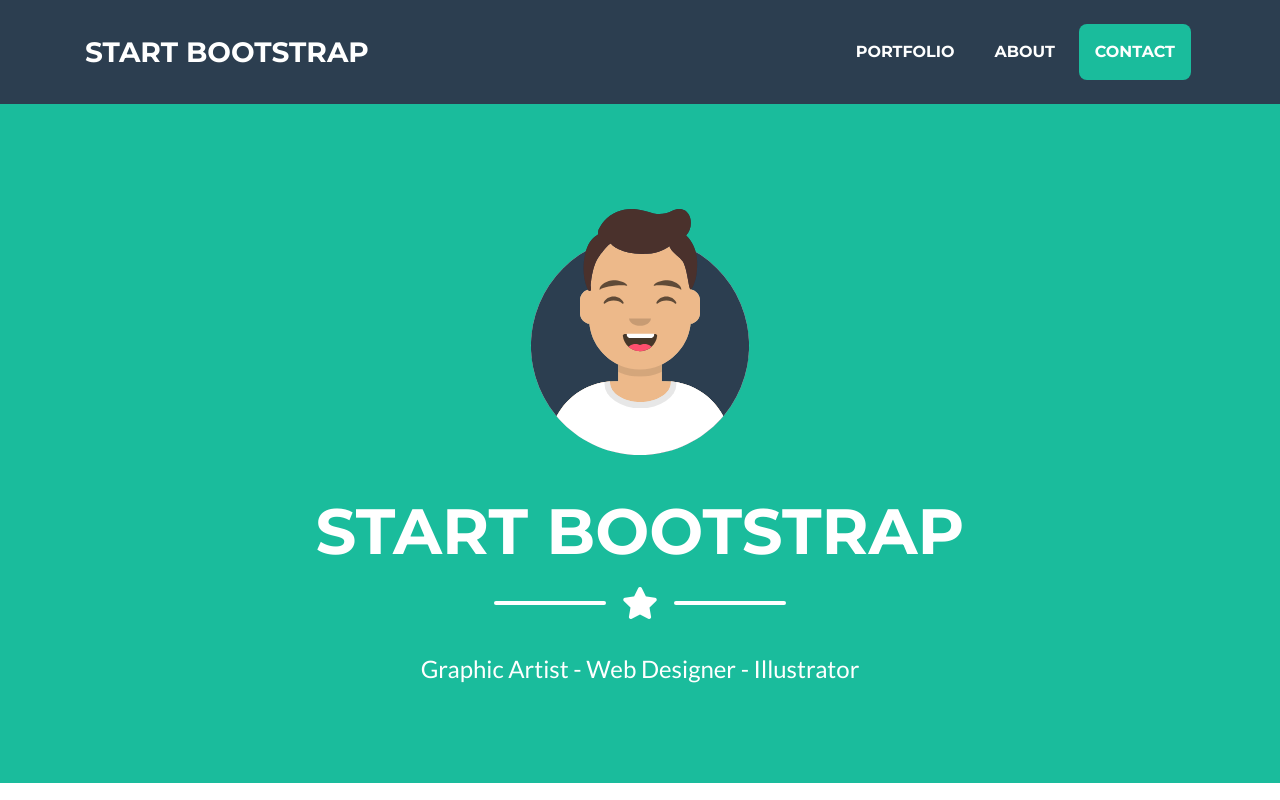
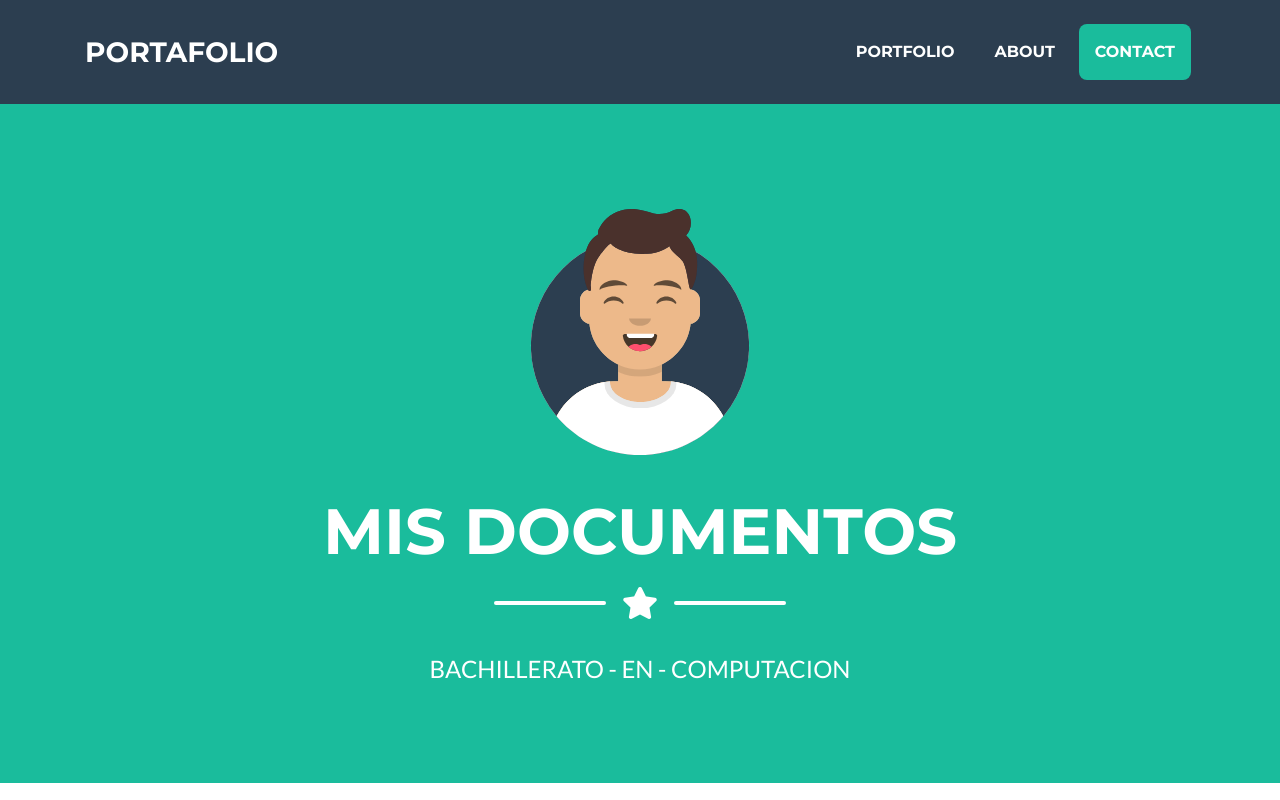
Before and after one commit to k10checho/todoporta, a website with bundled scripts: page index.html in a window 1280 px wide. Shown: the top 800 px of the page. Built offline with nearby package versions, Linux system fonts and the light colour scheme.

Commit message:
ya lo ultimo

```diff
--- a/index.html
+++ b/index.html
@@ -8,7 +8,7 @@
   <meta name="description" content="">
   <meta name="author" content="">
 
-  <title>Freelancer - Start Bootstrap Theme</title>
+  <title>portafoliocreadoporcesarbarillas</title>
 
   <!-- Custom fonts for this theme -->
   <link href="vendor/fontawesome-free/css/all.min.css" rel="stylesheet" type="text/css">
@@ -25,7 +25,7 @@
   <!-- Navigation -->
   <nav class="navbar navbar-expand-lg bg-secondary text-uppercase fixed-top" id="mainNav">
     <div class="container">
-      <a class="navbar-brand js-scroll-trigger" href="#page-top">Start Bootstrap</a>
+      <a class="navbar-brand js-scroll-trigger" href="#page-top">PORTAFOLIO</a>
       <button class="navbar-toggler navbar-toggler-right text-uppercase font-weight-bold bg-primary text-white rounded" type="button" data-toggle="collapse" data-target="#navbarResponsive" aria-controls="navbarResponsive" aria-expanded="false" aria-label="Toggle navigation">
         Menu
         <i class="fas fa-bars"></i>
@@ -54,7 +54,7 @@
       <img class="masthead-avatar mb-5" src="img/avataaars.svg" alt="">
 
       <!-- Masthead Heading -->
-      <h1 class="masthead-heading text-uppercase mb-0">Start Bootstrap</h1>
+      <h1 class="masthead-heading text-uppercase mb-0">MIS DOCUMENTOS</h1>
 
       <!-- Icon Divider -->
       <div class="divider-custom divider-light">
@@ -66,7 +66,7 @@
       </div>
 
       <!-- Masthead Subheading -->
-      <p class="masthead-subheading font-weight-light mb-0">Graphic Artist - Web Designer - Illustrator</p>
+      <p class="masthead-subheading font-weight-light mb-0">BACHILLERATO - EN - COMPUTACION</p>
 
     </div>
   </header>
```
